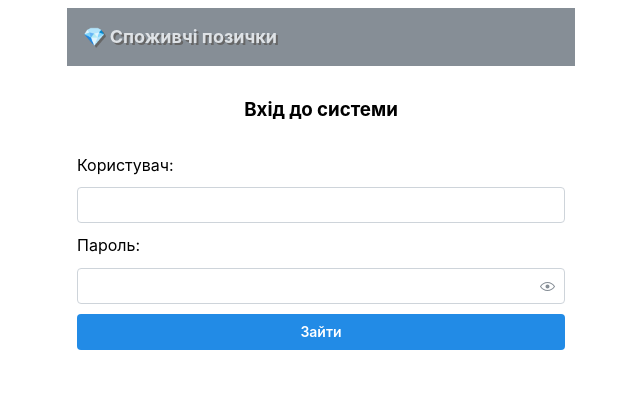
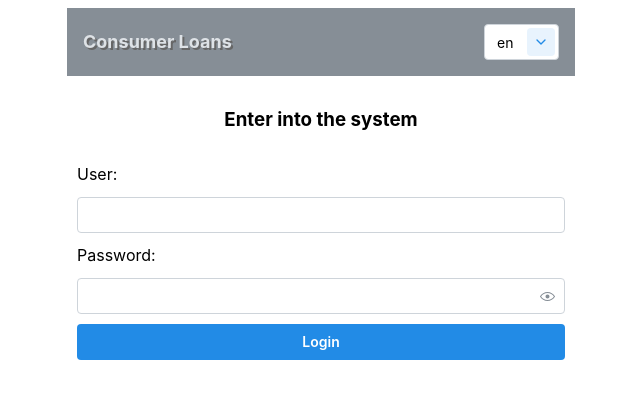
Before and after one commit to OleksandrPavloshchuk/consumer-loans, a React (Vite) app in the folder front-app/: page /login in a window 1280 px wide. Shown: the top 398 px of the page, without its empty margins (319-959 px from the left). Built offline with nearby package versions, Linux system fonts and the light colour scheme.

Commit message:
+ internationalization

```diff
--- a/front-app/src/ApplicationState.ts
+++ b/front-app/src/ApplicationState.ts
@@ -1,13 +1,18 @@
 import {create} from "zustand";
+import type {Language} from "./i18n/language.ts";
 
 export type PageId = "activeTasks"|"archive";
 
 export interface ApplicationState {
+    language: Language;
+    setLanguage: (l: Language) => void;
     activePageName: PageId | undefined;
     setActivePageName: (s:PageId | undefined) => void
 }
 
 export const useApplicationState = create<ApplicationState>((set) => ({
+    language: "en",
+    setLanguage: (l: Language) => set({language: l}),
     activePageName: "activeTasks",
     setActivePageName: (s: PageId)=> set({activePageName: s})
 }));
--- /dev/null
+++ b/front-app/src/i18n/en.ts
@@ -0,0 +1,19 @@
+export const English = {
+    header : {
+        title: "Consumer Loans"
+    },
+    login: {
+        title: "Enter into the system",
+        user: "User:",
+        password: "Password:",
+        submit: "Login",
+        notify: {
+            accessDenied: {
+                title: "Access Denied",
+                message: "Check login and password"
+            }
+        }
+    }
+};
+
+export type Localization = typeof English;
--- /dev/null
+++ b/front-app/src/i18n/language.ts
@@ -0,0 +1,14 @@
+import {English} from "./en.ts";
+import {Ukrainian} from "./ua.ts";
+
+export type Language = "en" | "ua";
+export const LANGUAGES: Language[] = [
+    "en", "ua"
+];
+
+export const getLocalization = (l: Language) => {
+    switch (l) {
+        case "en": return English;
+        case "ua": return Ukrainian;
+    }
+};
--- /dev/null
+++ b/front-app/src/i18n/ua.ts
@@ -0,0 +1,19 @@
+import {Localization} from "./en.ts";
+
+export const Ukrainian = {
+    header : {
+        title: "Споживчі позички"
+    },
+    login: {
+        title: "Вхід до системи",
+        user: "Користувач:",
+        password: "Пароль:",
+        submit: "Увійти",
+        notify: {
+            accessDenied: {
+                title: "Вхід заборонено",
+                message: "Перевірте логін та пароль"
+            }
+        }
+    }
+} satisfies Localization;
--- /dev/null
+++ b/front-app/src/lib/DropdownArrow.tsx
@@ -0,0 +1,27 @@
+import {ActionIcon, type ComboboxStore} from "@mantine/core";
+import {IconChevronDown, IconChevronUp} from "@tabler/icons-react";
+
+type Props = {
+    target: ComboboxStore
+}
+
+export const DropdownArrow: React.FC<Props> = ({target}) => {
+    return (
+        target.dropdownOpened
+            ? <ActionIcon
+                onClick={() => target.closeDropdown()}
+                variant="light"
+                size="md"
+                title="Close">
+                <IconChevronUp size={16}/>
+            </ActionIcon>
+
+            : <ActionIcon
+                onClick={() => target.openDropdown()}
+                variant="light"
+                size="md"
+                title="Open">
+                <IconChevronDown size={16}/>
+            </ActionIcon>
+    );
+}
--- /dev/null
+++ b/front-app/src/lib/LanguageDropdown.tsx
@@ -0,0 +1,70 @@
+import {Combobox, TextInput, useCombobox} from "@mantine/core";
+import {DropdownArrow} from "./DropdownArrow.tsx";
+import type {Language} from "../i18n/language.ts";
+import {LANGUAGES} from "../i18n/language.ts";
+
+type Props = {
+    value: Language,
+    setValue: (l: Language) => void
+};
+
+export const LanguagesDropdown: React.FC<Props> = ({value, setValue}) => {
+    const combobox = useCombobox();
+
+    const handleSelect = (key: Language) => {
+        combobox.resetSelectedOption();
+        setValue(key);
+        combobox.closeDropdown();
+    }
+
+    const handleChange = (s: Language) => {
+        const idx = LANGUAGES.findIndex((v: string) => v === s);
+        if (idx >= 0) {
+            combobox.selectOption(idx);
+        }
+        combobox.openDropdown();
+        combobox.updateSelectedOptionIndex();
+    };
+
+    return (
+        <Combobox
+            w={75}
+            withinPortal={true}
+            zIndex={8000}
+            store={combobox}
+            onOptionSubmit={(v) => handleSelect(v as Language)}
+        >
+            <Combobox.Target>
+                <TextInput
+                    title={"Language"}
+                    value={value}
+                    placeholder="Country"
+                    onFocus={() => combobox.openDropdown()}
+                    onClick={() => combobox.openDropdown()}
+                    onBlur={() => combobox.closeDropdown()}
+                    rightSection={<DropdownArrow target={combobox}/>}
+                    onChange={(event) =>
+                        handleChange(event.currentTarget.value)
+                    }
+                />
+            </Combobox.Target>
+            <Combobox.Dropdown
+                style={{
+                    maxHeight: '100px',
+                    overflowY: 'auto',
+                }}
+            >
+                <Combobox.Options>
+                    {
+                        LANGUAGES
+                            .map((item) =>
+                                <Combobox.Option
+                                    value={item}
+                                    key={item}
+                                >{item}</Combobox.Option>)
+                    }
+                </Combobox.Options>
+            </Combobox.Dropdown>
+        </Combobox>
+    );
+}
--- a/front-app/src/pages/login/Root.tsx
+++ b/front-app/src/pages/login/Root.tsx
@@ -4,21 +4,23 @@ import {login} from "../../authentication/authenticationService.ts";
 import {useNavigate} from "react-router";
 import {notify} from "../../lib/utils.ts";
 import {useApplicationState} from "../../ApplicationState.ts";
-import {applicationTitle} from "../../ApplicationLayout.tsx";
-import {useEffect} from "react";
 import * as React from "react";
+import {useEffect, useState} from "react";
+import {LanguagesDropdown} from "../../lib/LanguageDropdown.tsx";
+import {getLocalization} from "../../i18n/language.ts";
 
 export const LoginRoot: React.FC = () => {
 
-    const setActivePageName = useApplicationState(
-        (s) => s.setActivePageName
-    );
+    const setActivePageName = useApplicationState((s) => s.setActivePageName);
+    const language = useApplicationState((s) => s.language);
+    const setLanguage = useApplicationState((s) => s.setLanguage);
 
     const user = useLoginState((s) => s.user);
     const setUser = useLoginState((s) => s.setUser);
     const password = useLoginState((s) => s.password);
     const setPassword = useLoginState((s) => s.setPassword);
 
+    let loc = getLocalization(language);
     useEffect(() => {
         setPassword("");
         setUser("");
@@ -33,33 +35,43 @@ export const LoginRoot: React.FC = () => {
         if (user && password && user.trim() !== "" && password.trim() !== "") {
             login(user, password)
                 .then(() => navigate("/", {replace: true}))
-                .catch(() => notify("Вхід заборонено", "Перевірте логін та пароль"));
+                .catch(() => notify(
+                    loc.login.notify.accessDenied.title,
+                    loc.login.notify.accessDenied.message
+                ));
         }
     }
 
     return (<Container size={"xs"}>
-        <Group style={(theme) => ({
-            backgroundColor: theme.colors.gray[6],
-            textShadow: "2px 2px #666666",
-            color: theme.colors.gray[3],
-            padding: "1em"
-        })}><Title order={4}>{applicationTitle}</Title></Group>
+
+        <Group
+            justify="space-between"
+            px="md"
+            align="center"
+            style={(theme) => ({
+                backgroundColor: theme.colors.gray[6],
+                textShadow: "2px 2px #666666",
+                color: theme.colors.gray[3],
+                padding: "1em"
+            })}><Title order={4}>{loc.header.title}</Title>
+            <LanguagesDropdown value={language} setValue={setLanguage}/>
+        </Group>
         <Paper p="xs">
             <Stack gap="xs">
                 <h3 style={{
                     textAlign: "center"
-                }}>Вхід до системи</h3>
-                <div>Користувач:</div>
+                }}>{loc.login.title}</h3>
+                <div>{loc.login.user}</div>
                 <TextInput
                     value={user}
                     onChange={(e) => setUser(e.currentTarget.value)}
                 />
-                <div>Пароль:</div>
+                <div>{loc.login.password}</div>
                 <PasswordInput
                     value={password}
                     onChange={(e) => setPassword(e.currentTarget.value)}
                 />
-                <Button onClick={doLogin}>Зайти</Button>
+                <Button onClick={doLogin}>{loc.login.submit}</Button>
             </Stack>
         </Paper>
     </Container>);
```
